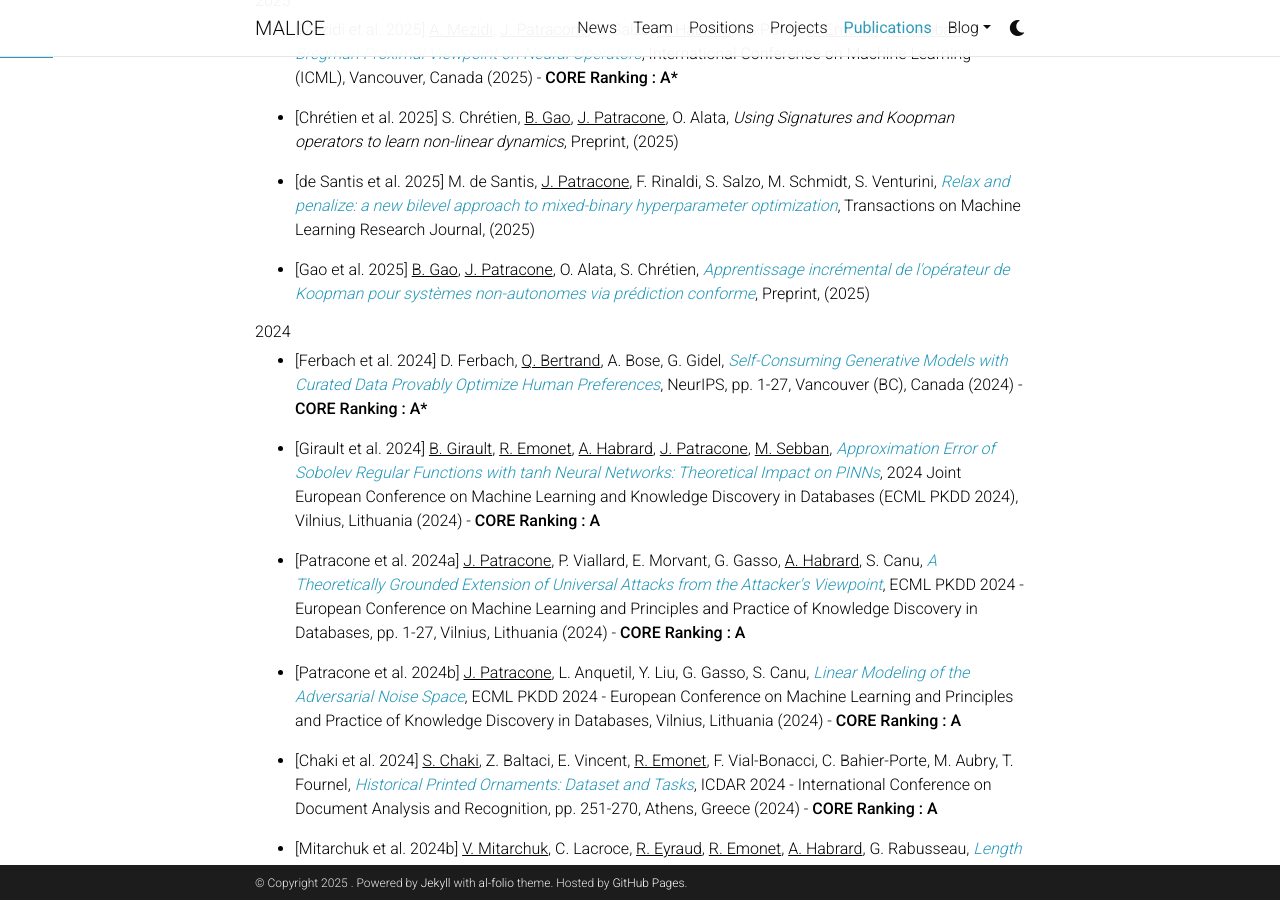
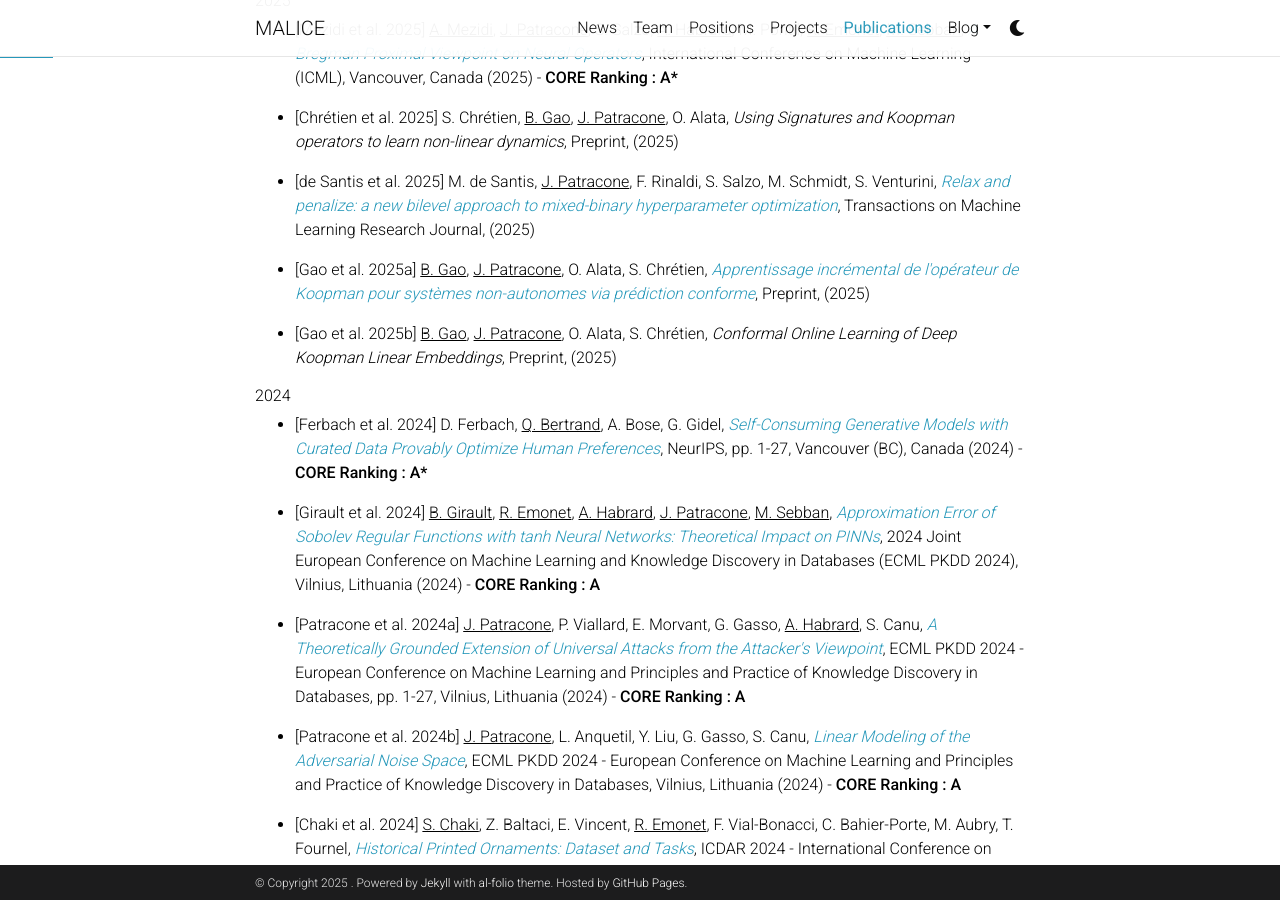
Before and after one commit to labhc-malice/labhc-malice.github.io, a Jekyll site: the page built from _pages/publications.md, in a window 1280 px wide and 900 px high, scrolled down 318 px. Built offline with Jekyll 4.4.1, drawn with Linux system fonts in a browser that asks for light colours; comment, search, counter and statistics services are not loaded; a style sheet for code colours, icons or effects is not loaded.

Commit message:
Update labmetry_raw.html

```diff
--- a/_includes/labmetry_raw.html
+++ b/_includes/labmetry_raw.html
@@ -10,11 +10,14 @@
                         F. Rinaldi,                 S. Salzo,                 M. Schmidt,                 S. Venturini,
 <em><a href="https://hal.science/hal-04183917v2" target="_blank">Relax and penalize: a new bilevel approach to mixed-binary hyperparameter optimization</a></em>, Transactions on Machine Learning Research Journal, (2025)
 </li>
-                            <li>[Gao et al. 2025]             <u>B. Gao</u>,  <u>J. Patracone</u>, O. Alata, S. Chrétien,
+                            <li>[Gao et al. 2025a]             <u>B. Gao</u>,  <u>J. Patracone</u>, O. Alata, S. Chrétien,
 <em><a href="https://inria.hal.science/hal-05024738" target="_blank">Apprentissage incrémental de l'opérateur de Koopman pour systèmes non-autonomes via prédiction conforme</a></em>, Preprint, (2025)
 </li>
                             <li>[Chrétien et al. 2025]             S. Chrétien, <u>B. Gao</u>,  <u>J. Patracone</u>, O. Alata,
 <em>Using Signatures and Koopman operators to learn non-linear dynamics</em>, Preprint, (2025)
+</li>
+<li>[Gao et al. 2025b]             <u>B. Gao</u>,  <u>J. Patracone</u>, O. Alata, S. Chrétien,
+<em>Conformal Online Learning of Deep Koopman Linear Embeddings</em>, Preprint, (2025)
 </li>
                                                             </ul>
                         <h2>2024</h2>
```
